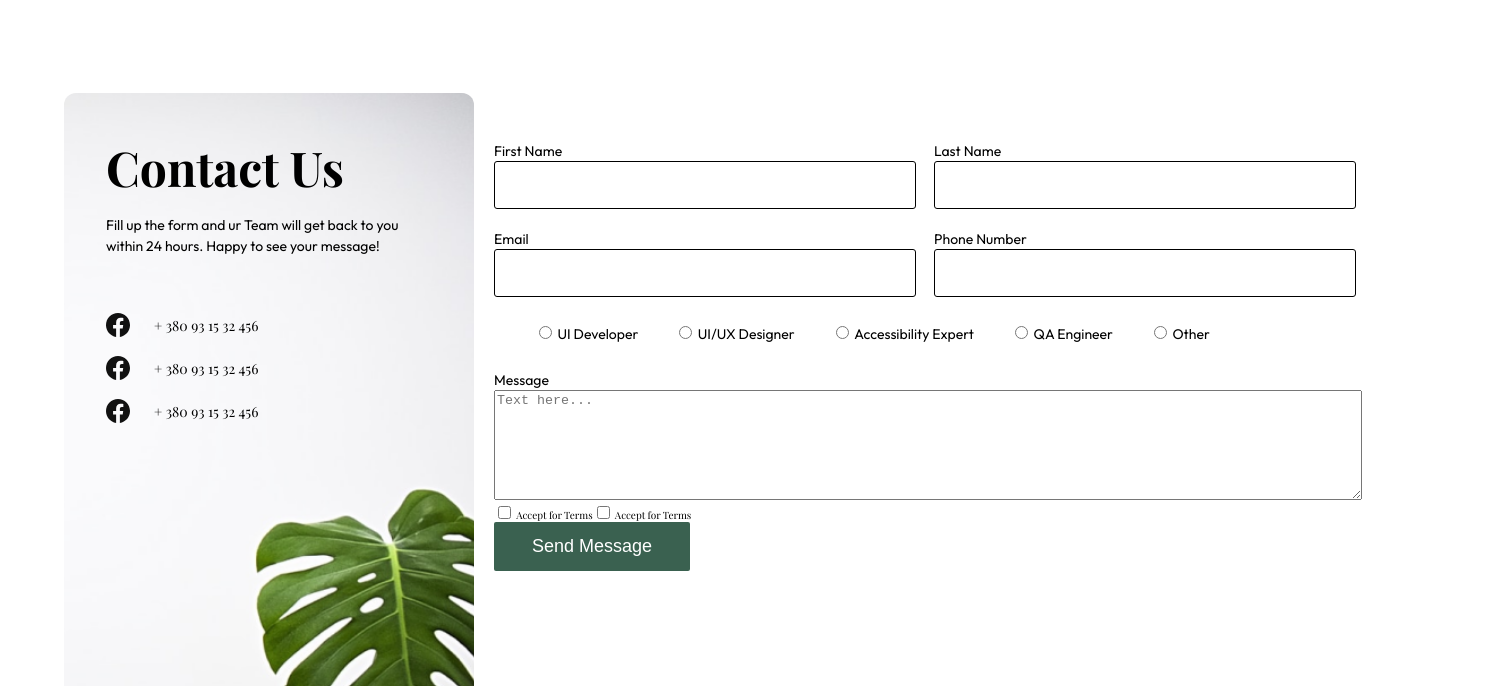
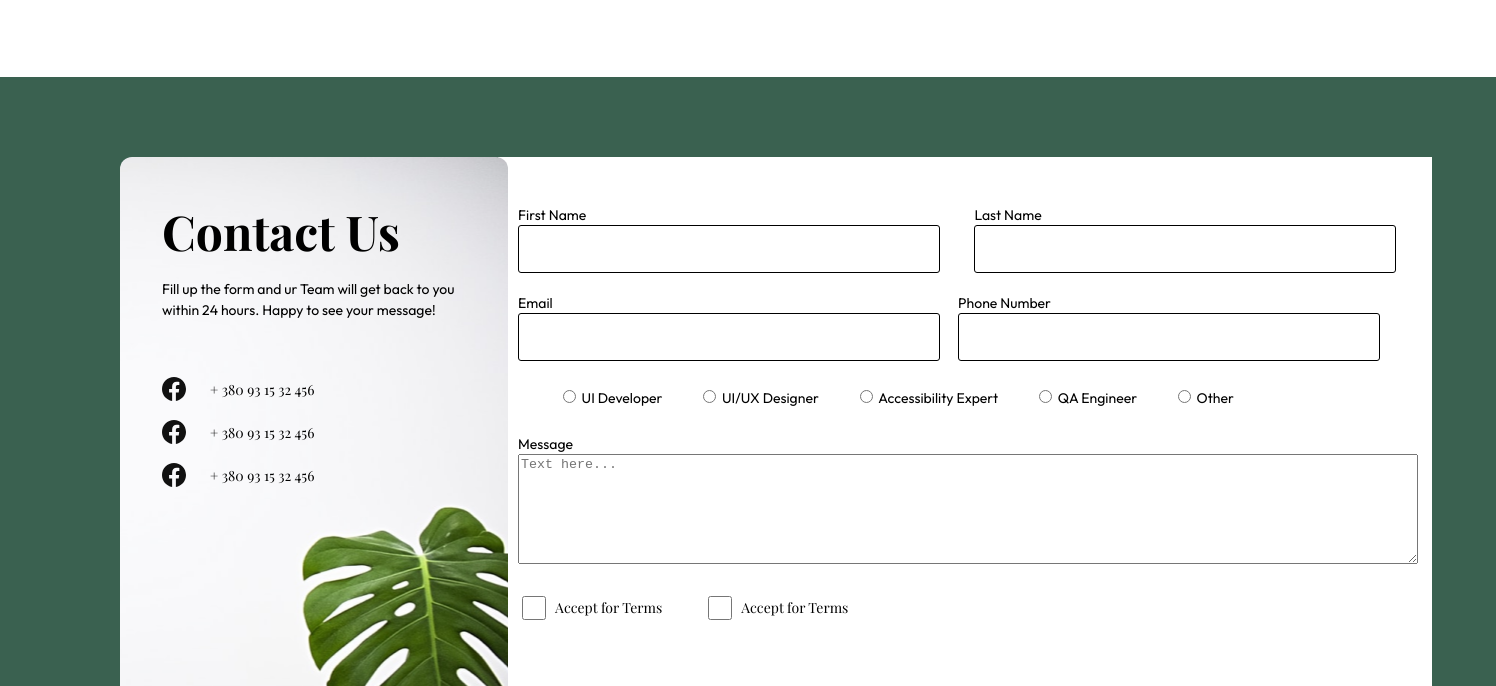
Before and after one commit to IvanDeresh/uml_t1, a plain HTML site: page index.html in a window 1280 px wide. Shown: the part 1199-1885 px from the top of the page, 1496 px wide, since content can reach past the window. Drawn offline with nearby package versions, Linux system fonts and the light colour scheme; a web font is replaced by a local one.

Commit message:
"almost completed"

```diff
--- a/index.html
+++ b/index.html
@@ -158,44 +158,49 @@
             <img
               src="assets/img/facebook.svg"
               alt="media"
-              class="contact_-container--img"
+              class="contact__container--img"
             />
           </li>
           <li class="contact__container--media">
             <img
               src="assets/img/facebook.svg"
               alt="media"
-              class="contact_-container--img"
+              class="contact__container--img"
             />
           </li>
           <li class="contact__container--media">
             <img
               src="assets/img/facebook.svg"
               alt="media"
-              class="contact_-container--img"
+              class="contact__container--img"
             />
           </li>
         </ul>
       </div>
       <form class="contact__form">
+        <div>
           <div class="contact__form--data">
             <div class="contact__form--item">
               <label class="contact__form--label" for="name">First Name</label>
               <input type="text" id="name" name="name" required />
             </div>
             <div class="contact__form--item">
-            <label class="contact__form--label" for="email">Last Name</label>
-            <input type="email" id="email" name="email" required />
+              <label class="contact__form--label" for="lastname"
+                >Last Name</label
+              >
+              <input type="text" id="lastname" name="lastName" required />
             </div>
           </div>
           <div class="contact__form--data">
             <div class="contact__form--item">
-            <label class="contact__form--label" for="name">Email</label>
-            <input type="text" id="name" name="name" required />
+              <label class="contact__form--label" for="email">Email</label>
+              <input type="email" id="email" name="email" required />
             </div>
             <div class="contact__form--item">
-            <label class="contact__form--label" for="email">Phone Number</label>
-            <input type="email" id="email" name="email" required />
+              <label class="contact__form--label" for="phone"
+                >Phone Number</label
+              >
+              <input type="number" id="phone" name="phone" required />
             </div>
           </div>
           <ul class="contact__form--profession">
@@ -205,7 +210,9 @@
             </li>
             <li class="contact__form--prof">
               <input class="contact__from--radio" id="ui" type="radio" />
-            <label class="contact__form--label" for="ui">UI/UX Designer</label>
+              <label class="contact__form--label" for="ui"
+                >UI/UX Designer</label
+              >
             </li>
             <li class="contact__form--prof">
               <input class="contact__from--radio" id="ui" type="radio" />
@@ -233,8 +240,8 @@
           </div>
           <div class="contact__form--checkboxes">
             <div class="contact__form--checkbox">
-            <input id="accept" type="checkbox" class="concat__form--check" />
-            <label for="accept" class="concat__form--checklabel"
+              <input id="accept" type="checkbox" class="contact__form--check" />
+              <label for="accept" class="contact__form--checklabel"
                 >Accept for Terms</label
               >
             </div>
@@ -243,6 +250,7 @@
               <label for="accept" class="contact__form--checklabel"
                 >Accept for Terms</label
               >
+            </div>
           </div>
         </div>
         <button type="submit" class="contact__form--button">
--- a/scss/index.scss
+++ b/scss/index.scss
@@ -185,13 +185,17 @@ body {
 }
 
 .contact {
-  height: 63.7rem;
   width: 131.2rem;
-  padding: 1.6rem 6.4rem;
   display: flex;
+  padding: 8rem 6.4rem 6.4rem 12rem;
+  background-color: #3a6150;
   &__content {
     width: 42.5rem;
-    height: 100%;
+    margin-right: -1rem;
+    box-sizing: border-box;
+    z-index: 50;
+    max-height: 63.7rem;
+    height: 63.7rem;
     padding: 4.2rem;
     display: flex;
     border-radius: 1.2rem;
@@ -244,7 +248,6 @@ body {
   &__container {
     &--medias {
       display: flex;
-      padding-bottom: 4.2rem;
       gap: 3.6rem;
     }
     &--media {
@@ -255,7 +258,14 @@ body {
 
   &__form {
     padding-inline: 2rem;
+    box-sizing: border-box;
     padding-block: 4.8rem;
+    background-color: white;
+    height: 63.7rem;
+    max-height: 63.7rem;
+    display: flex;
+    flex-direction: column;
+    justify-content: space-between;
     &--data {
       display: flex;
       justify-content: space-between;
@@ -281,10 +291,12 @@ body {
         border-radius: 3px;
         outline: none;
       }
+
       input:focus {
-        border: 2px solid #3a6150;
+        outline: 2px solid #3a6150;
       }
     }
+
     &--profession {
       display: flex;
       gap: 3.6rem;
@@ -306,6 +318,23 @@ body {
     }
     &--checkboxes {
       display: flex;
+      margin-top: 2.6rem;
+      gap: 4.2rem;
+    }
+    &--checkbox {
+      display: flex;
+      align-items: center;
+      gap: 6px;
+    }
+    &--check {
+      width: 2.4rem;
+      height: 2.4rem;
+    }
+    &--checklabel {
+      font-size: 1.4rem;
+      font-weight: 400;
+      line-height: 2rem;
+      text-align: left;
     }
     &--button {
       width: 19.6rem;
@@ -318,6 +347,7 @@ body {
       opacity: 0px;
       font-size: 1.8rem;
       line-height: 2.7rem;
+      align-self: self-end;
     }
 
     &--textarea {
```
Also changed, not shown: index.css, 1 other file. Lines whose indentation alone changed are shown as unchanged.
